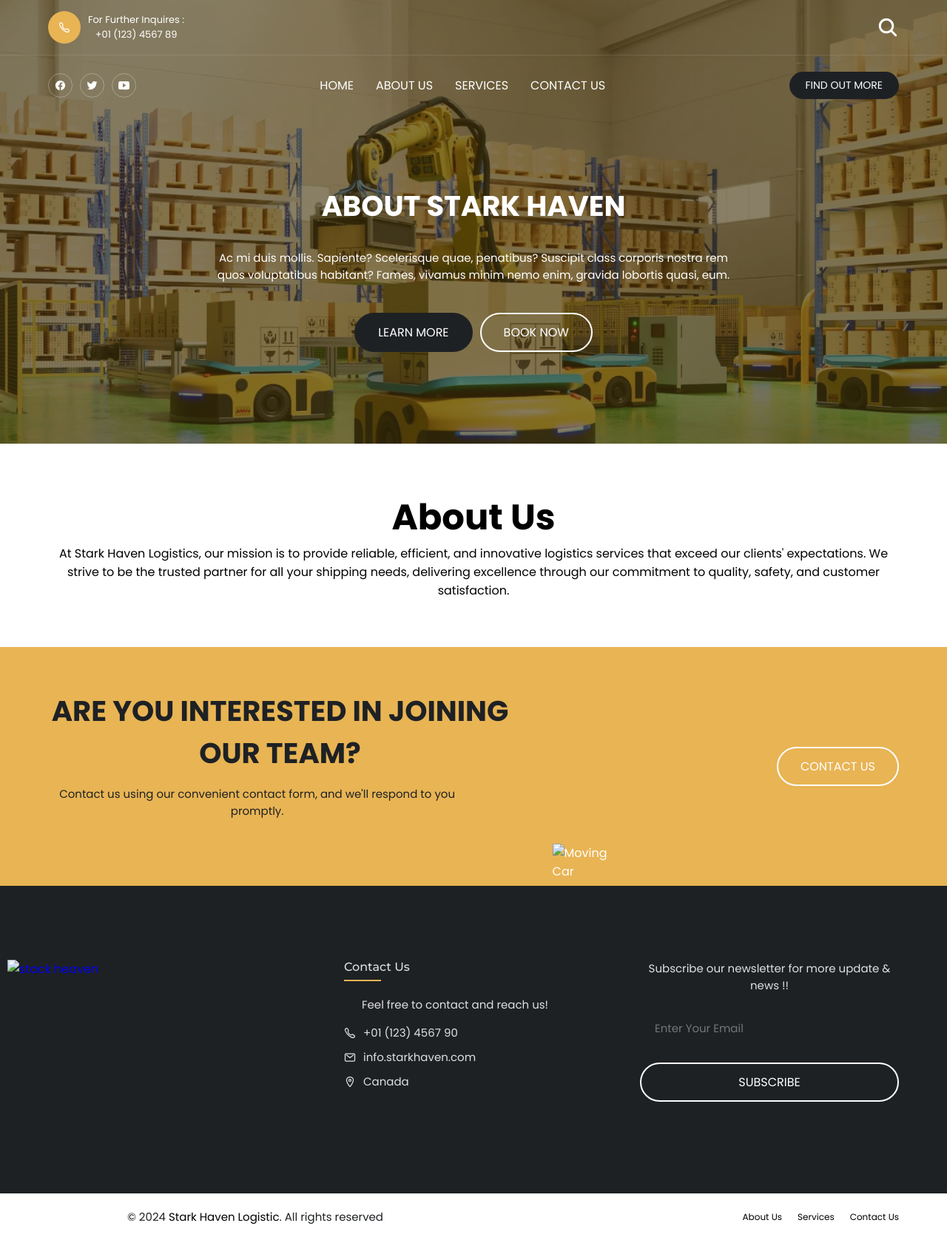
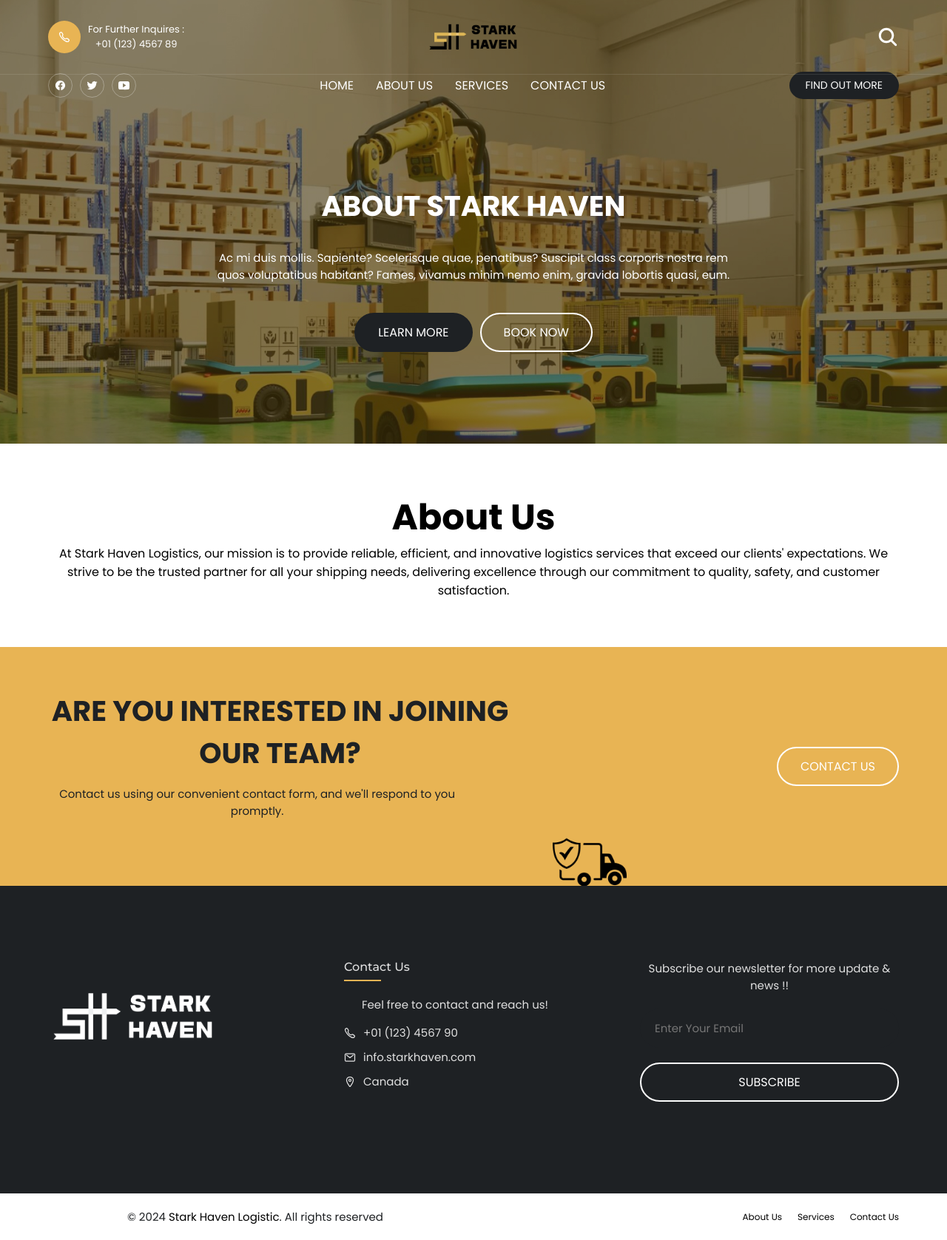
Before and after one commit to BeminduJayodha/Stark-Haven, a plain HTML site: page about.html in a window 1280 px wide. Shown: the whole page at 74% size. Drawn offline with nearby package versions, Linux system fonts and the light colour scheme; files that its build step writes are made by us from their sources; files whose address does not match are found by name.

Commit message:
about.html

```diff
--- a/about.html
+++ b/about.html
@@ -10,14 +10,14 @@
   <!--
     - favicon
   -->
-  <link rel="shortcut icon" href="./assets/images/favicon.png" type="image/svg+xml">
+  <link rel="shortcut icon" href="./images/favicon.png" type="image/svg+xml">
 
   <!--
     - custom css link
   -->
 
-  <link rel="stylesheet" href="./assets/css/style.css">
-  <link rel="stylesheet" href="./assets/css/about.css">
+  <link rel="stylesheet" href="./css/style.css">
+  <link rel="stylesheet" href="./css/about.css">
 
 
   <!--
@@ -58,7 +58,7 @@
         </a>
 
         <a href="#" class="logo">
-          <img src="./assets/images/Logo variations_Secondary Logo 1 (1).png" alt="">
+          <img src="./images/Logo variations_Secondary Logo 1 (1).png" alt="">
         </a>
 
         <div class="header-btn-group">
@@ -106,7 +106,7 @@
           <div class="navbar-top">
 
             <a href="#" class="logo">
-              <img src="./assets/images/Logo variations_Secondary Logo 2.png" alt="Stark Haven logo">
+              <img src="./images/Logo variations_Secondary Logo 2.png" alt="Stark Haven logo">
             </a>
 
             <button class="nav-close-btn" aria-label="Close Menu" data-nav-close-btn>
@@ -479,7 +479,7 @@
           <button class="btn btn-secondary">Contact Us</button>
 
         </div>
-        <img src="./assets/images/secure-delivery-icon.png" alt="Moving Car" class="image-moving">
+        <img src="./images/secure-delivery-icon.png" alt="Moving Car" class="image-moving">
 
       </section>
 
@@ -502,7 +502,7 @@
         <div class="footer-brand">
 
           <a href="#" class="logo">
-            <img src="./assets/images/Logo variations_Secondary_White.png" alt="stack heaven">
+            <img src="./images/Logo variations_Secondary_White.png" alt="stack heaven">
           </a>
 
           <p class="footer-text">
@@ -607,7 +607,7 @@
   <!--
     - custom js link
   -->
-  <script src="./assets/js/script.js"></script>
+  <script src="./js/script.js"></script>
 
   <!--
     - ionicon link
```
